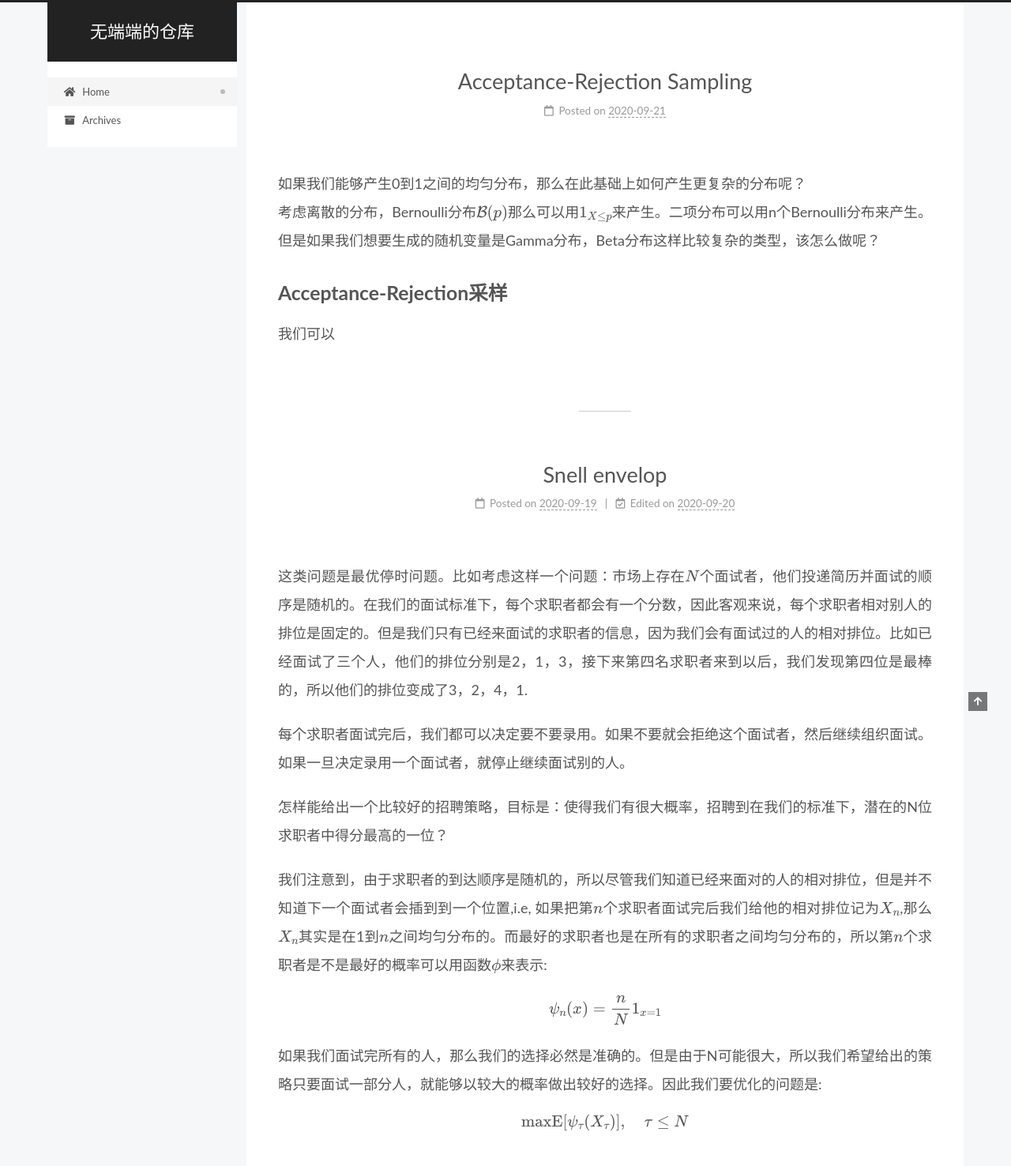
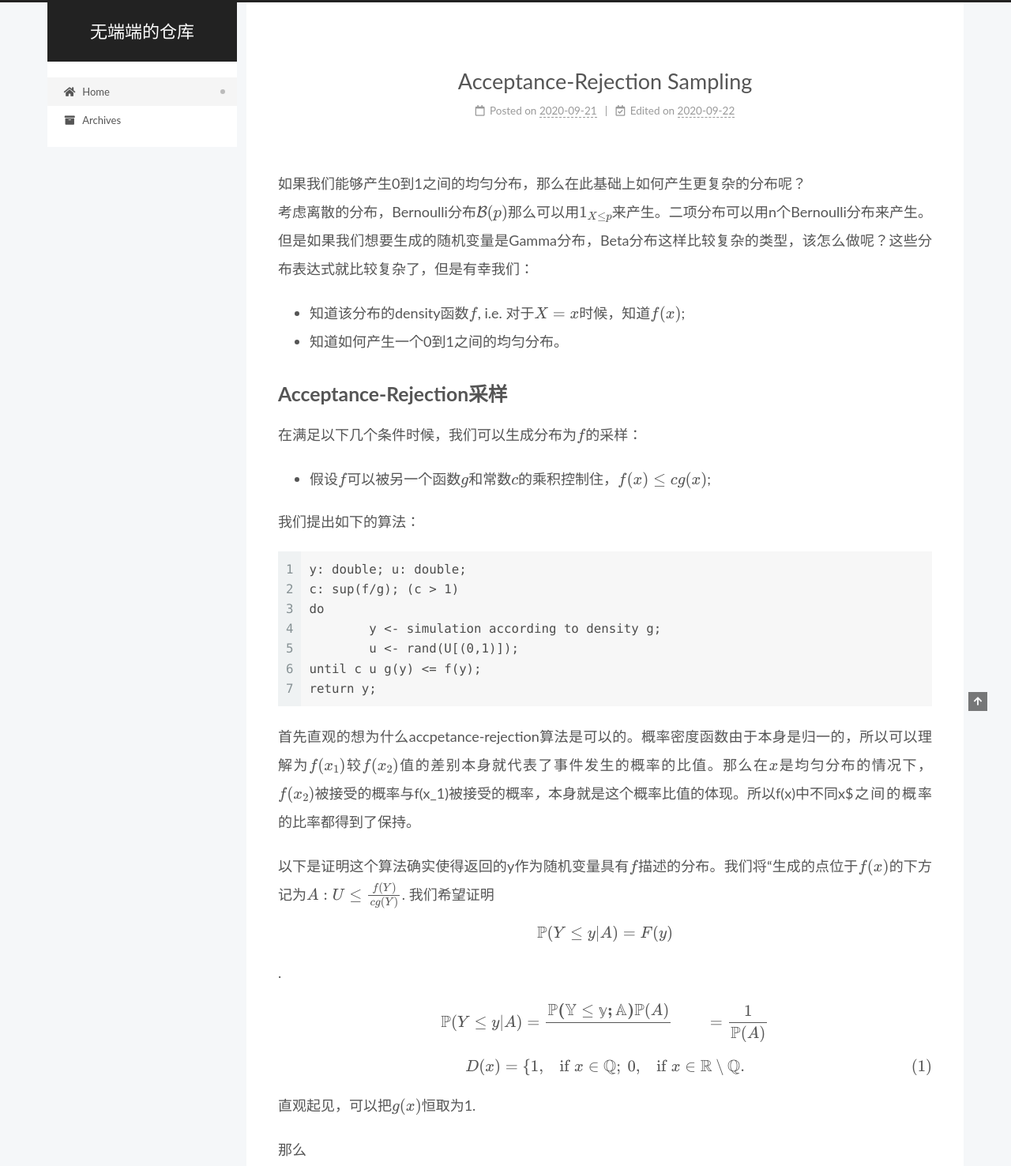
Before and after one commit to wuduanduan/wuduanduan.github.io, a plain HTML site: page index.html in a window 1280 px wide. Shown: the top 1476 px of the page at 79% size. Drawn offline with nearby package versions, Linux system fonts and the light colour scheme.

Commit message:
Site updated: 2020-09-22 10:34:28

```diff
--- a/index.html
+++ b/index.html
@@ -171,9 +171,15 @@
               </span>
               <span class="post-meta-item-text">Posted on</span>
 
-
-              <time title="Created: 2020-09-21 23:17:37 / Modified: 23:32:34" itemprop="dateCreated datePublished" datetime="2020-09-21T23:17:37+02:00">2020-09-21</time>
+              <time title="Created: 2020-09-21 23:17:37" itemprop="dateCreated datePublished" datetime="2020-09-21T23:17:37+02:00">2020-09-21</time>
             </span>
+              <span class="post-meta-item">
+                <span class="post-meta-item-icon">
+                  <i class="far fa-calendar-check"></i>
+                </span>
+                <span class="post-meta-item-text">Edited on</span>
+                <time title="Modified: 2020-09-22 10:33:59" itemprop="dateModified" datetime="2020-09-22T10:33:59+02:00">2020-09-22</time>
+              </span>
 
 
 
@@ -186,8 +192,23 @@
     <div class="post-body" itemprop="articleBody">
 
 
-          <p>如果我们能够产生0到1之间的均匀分布，那么在此基础上如何产生更复杂的分布呢？<br>考虑离散的分布，Bernoulli分布$\mathcal{B}(p)$那么可以用$1_{X\leq p}$来产生。二项分布可以用n个Bernoulli分布来产生。但是如果我们想要生成的随机变量是Gamma分布，Beta分布这样比较复杂的类型，该怎么做呢？</p>
-<h2 id="Acceptance-Rejection采样"><a href="#Acceptance-Rejection采样" class="headerlink" title="Acceptance-Rejection采样"></a>Acceptance-Rejection采样</h2><p>我们可以</p>
+          <p>如果我们能够产生0到1之间的均匀分布，那么在此基础上如何产生更复杂的分布呢？<br>考虑离散的分布，Bernoulli分布$\mathcal{B}(p)$那么可以用$1_{X\leq p}$来产生。二项分布可以用n个Bernoulli分布来产生。但是如果我们想要生成的随机变量是Gamma分布，Beta分布这样比较复杂的类型，该怎么做呢？这些分布表达式就比较复杂了，但是有幸我们：</p>
+<ul>
+<li>知道该分布的density函数$f$, i.e. 对于$X=x$时候，知道$f(x)$;</li>
+<li>知道如何产生一个0到1之间的均匀分布。</li>
+</ul>
+<h2 id="Acceptance-Rejection采样"><a href="#Acceptance-Rejection采样" class="headerlink" title="Acceptance-Rejection采样"></a>Acceptance-Rejection采样</h2><p>在满足以下几个条件时候，我们可以生成分布为$f$的采样：</p>
+<ul>
+<li>假设$f$可以被另一个函数$g$和常数$c$的乘积控制住，$f(x) \leq c g(x)$;</li>
+</ul>
+<p>我们提出如下的算法：</p>
+<figure class="highlight plain"><table><tr><td class="gutter"><pre><span class="line">1</span><br><span class="line">2</span><br><span class="line">3</span><br><span class="line">4</span><br><span class="line">5</span><br><span class="line">6</span><br><span class="line">7</span><br></pre></td><td class="code"><pre><span class="line">y: double; u: double; </span><br><span class="line">c: sup(f&#x2F;g); (c &gt; 1)</span><br><span class="line">do</span><br><span class="line">	y &lt;- simulation according to density g;</span><br><span class="line">	u &lt;- rand(U[(0,1)]);</span><br><span class="line">until c u g(y) &lt;&#x3D; f(y);</span><br><span class="line">return y;</span><br></pre></td></tr></table></figure>
+<p>首先直观的想为什么accpetance-rejection算法是可以的。概率密度函数由于本身是归一的，所以可以理解为$f(x_1)$较$f(x_2)$值的差别本身就代表了事件发生的概率的比值。那么在$x$是均匀分布的情况下，$f(x_2)被接受的概率与$f(x_1)$被接受的概率，本身就是这个概率比值的体现。所以$f(x)$中不同$x$之间的概率的比率都得到了保持。</p>
+<p>以下是证明这个算法确实使得返回的y作为随机变量具有$f$描述的分布。<br>我们将“生成的点位于$f(x)$的下方记为$A:{U \leq \frac{f(Y)}{c g(Y)}}$. 我们希望证明$$\mathbb{P}(Y\leq y| A) = F(y)$$.</p>
+<p>$$<br>\begin{aligned}<br>\mathbb{P}(Y\leq y| A) &amp;= \frac{\mathbb{P(Y\leq y; A)}{\mathbb{P}(A)}} \<br>&amp;= \frac{1}{\mathbb{P}(A)}<br>\end{aligned}<br>$$</p>
+<p>$$<br>\begin{equation}<br>D(x) = \begin{cases}<br>1, &amp; \text{if } x \in \mathbb{Q}; \<br>0, &amp; \text{if } x \in<br>     \mathbb{R}\setminus\mathbb{Q}.<br>\end{cases}<br>\end{equation}<br>$$</p>
+<p>直观起见，可以把$g(x)$恒取为1. </p>
+<p>那么</p>
 
 
     </div>
```
Also changed, not shown: 2020/09/21/accept-rejet/index.html (+28 -7 lines).
